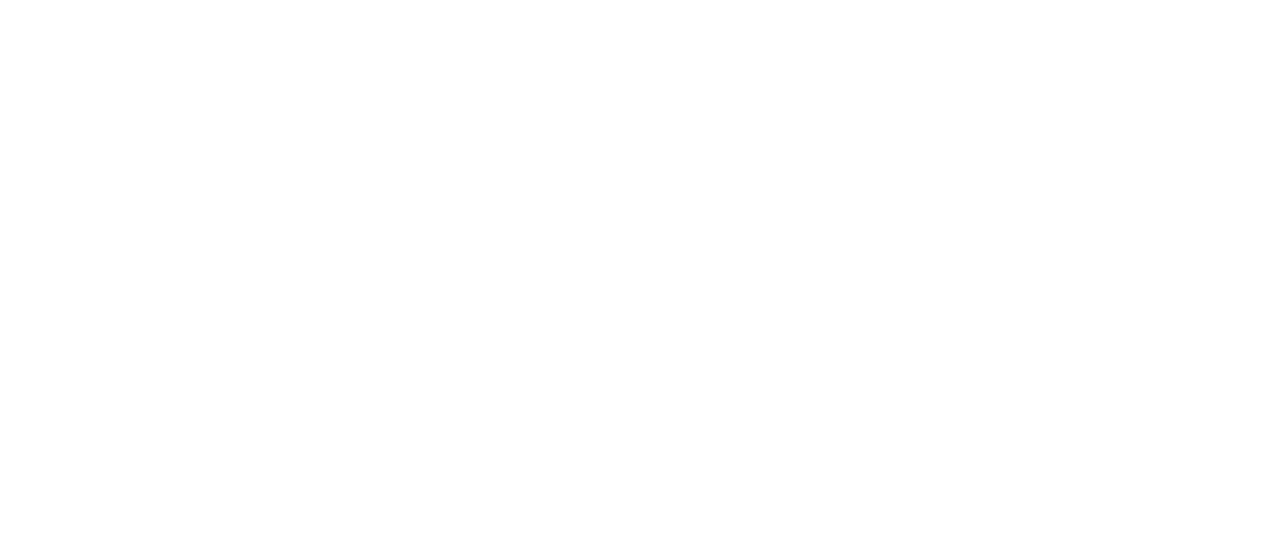
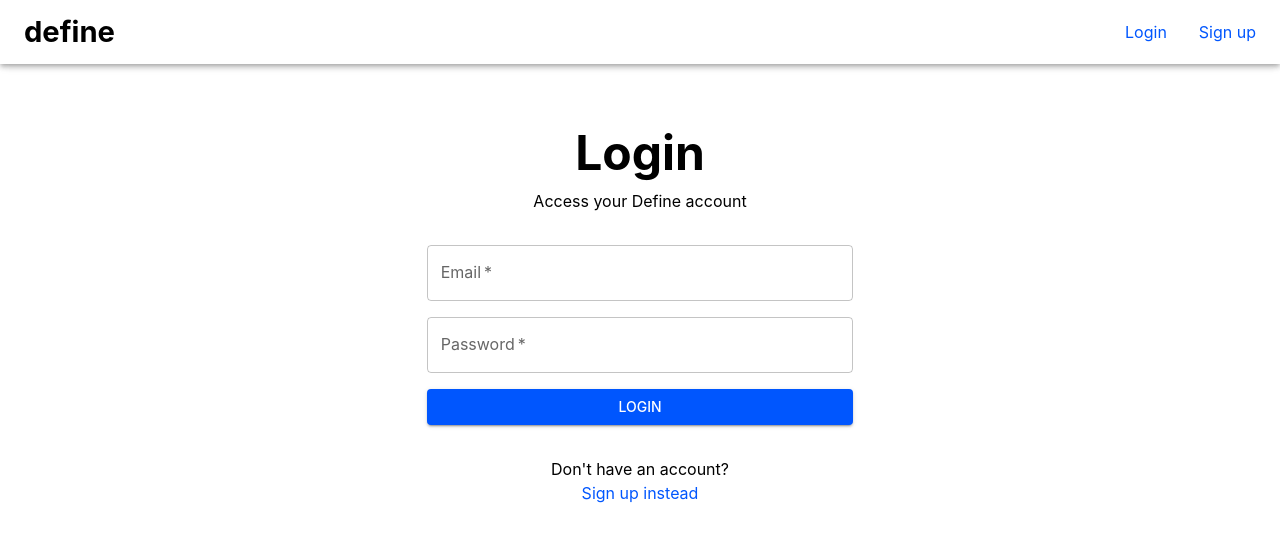
Before and after one commit to TylerWon/define, a React app in the folder frontend/: page /login in a window 1280 px wide. Before the commit this address had no page. Shown: the top 542 px of the page. Built offline with nearby package versions, Linux system fonts and the light colour scheme; the HTML template or start-up script is replaced by a standard one.

Commit message:
Create Login page

```diff
--- a/frontend/src/App.js
+++ b/frontend/src/App.js
@@ -7,6 +7,7 @@ import {
 import DefineTheme from "./theme/DefineTheme";
 
 import Home from "./components/Home";
+import Login from "./components/Login";
 import Navbar from "./components/Navbar";
 import Register from "./components/Register";
 
@@ -19,7 +20,7 @@ export default function App(props) {
           <Route element={<Navbar />}>
             <Route path="/" element={<Home />} />
             <Route path="/register" element={<Register />} />
-            {/* <Route path="/login" element={<Login />} /> */}
+            <Route path="/login" element={<Login />} />
             {/* <Route path="/search/:word" element={<SearchResult />} /> */}
 
             {/* <Route element={<AuthorizedRoutes />}> */}
--- /dev/null
+++ b/frontend/src/components/Login/LoginForm.jsx
@@ -0,0 +1,92 @@
+import {
+  Field,
+  Form,
+  Formik
+} from "formik";
+import {
+  Button,
+  Grid,
+  IconButton,
+  InputAdornment,
+  Stack,
+  TextField,
+} from "@mui/material";
+import VisibilityIcon from "@mui/icons-material/Visibility";
+import VisibilityOffIcon from "@mui/icons-material/VisibilityOff";
+import { useEffect, useState } from "react";
+import { useDispatch, useSelector } from "react-redux";
+import { useNavigate } from "react-router-dom";
+import * as Yup from "yup";
+
+import { selectUser, login } from "../../state/slices/userSlice";
+
+// The form where the user enters their information on the Login page
+export default function LoginForm(props) {
+  // React Redux hooks
+  const dispatch = useDispatch();
+
+  // Handler for when the login form is submitted
+  const handleSubmit = (values) => {
+    const data = {
+      email: values.email,
+      password: values.password
+    };
+
+    dispatch(login(data));
+  }
+
+  return (
+    <Formik
+      initialValues={{
+        email: "",
+        password: ""
+      }}
+      validationSchema={Yup.object({
+        email: Yup.string()
+          .email("Invalid email address")
+          .required("Required"),
+        password: Yup.string()
+          .required("Required")
+      })}
+      onSubmit={(values) => handleSubmit(values)}
+    >
+      {({errors, touched}) => (
+        <Form style={{ width: "100%" }}>
+          <Stack
+            spacing={2}
+            alignItems="center"
+            justifyContent="center"
+            sx={{ width: "100%" }}
+          >
+            <Field
+              as={TextField}
+              name="email"
+              label="Email"
+              type="email"
+              error={touched.email && errors.email ? true : false}
+              helperText={touched.email && errors.email ? errors.email : ""}
+              required
+              fullWidth
+            />
+            <Field
+              as={TextField}
+              name="password"
+              label="Password"
+              error={touched.password && errors.password ? true : false}
+              helperText={touched.password && errors.password ? errors.password : ""}
+              required
+              fullWidth
+            />
+            <Button
+              variant="contained"
+              type="submit"
+              fullWidth
+            >
+              Login
+            </Button>
+          </Stack>
+        </Form>
+      )}
+    </Formik>
+  )
+}
--- /dev/null
+++ b/frontend/src/components/Login/index.jsx
@@ -0,0 +1,18 @@
+import LoginAndRegister from "../lib/LoginAndRegister";
+
+import LoginForm from "./LoginForm";
+
+// The Login page
+export default function Login(props) {
+  return (
+    <LoginAndRegister
+      title="Login"
+      description="Access your Define account"
+      question="Don't have an account?"
+      answer="Sign up instead"
+      route="/register"
+    >
+      <LoginForm />
+    </LoginAndRegister>
+  )
+}
```
